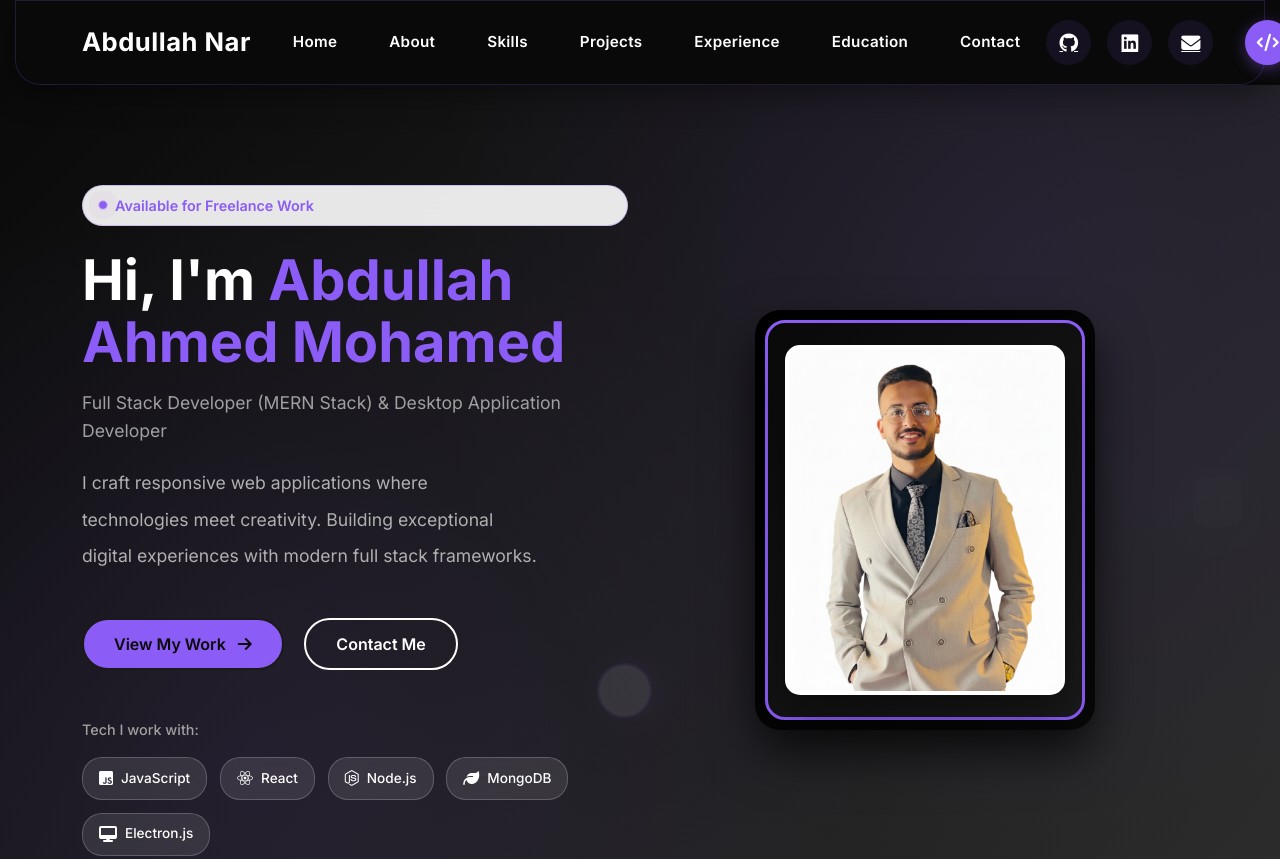
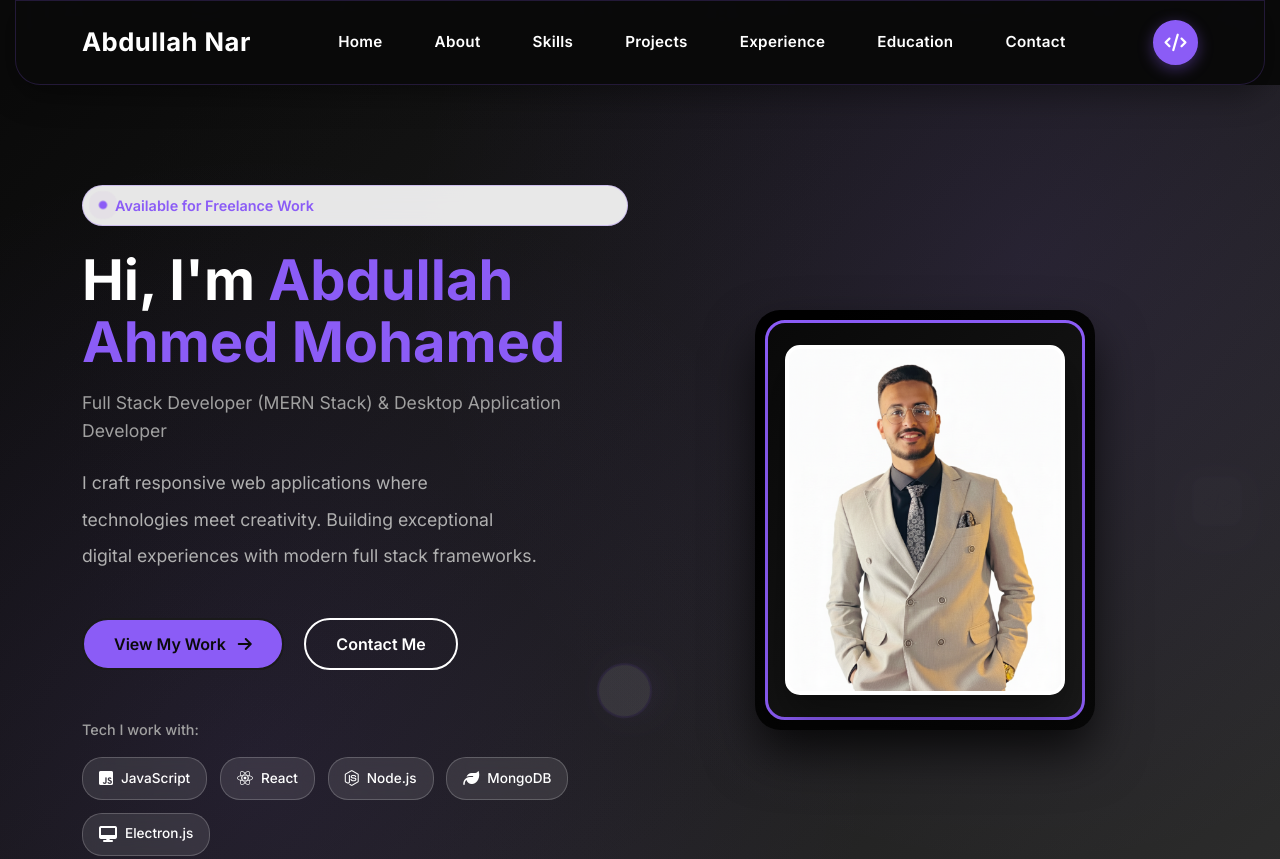
Before and after one commit to AbdullahAhmedNar/portfolio, a website: page index.html in a window 1280 px wide. Shown: the top 859 px of the page. Drawn offline with nearby package versions, Linux system fonts and the light colour scheme.

Commit message:
Update index.html

```diff
--- a/index.html
+++ b/index.html
@@ -108,15 +108,7 @@
             </li>
           </ul>
           <div class="navbar-social">
-            <a href="https://github.com/AbdullahAhmedNar" class="social-nav-link" target="_blank">
-              <i class="fab fa-github"></i>
-            </a>
-            <a href="https://www.linkedin.com/in/abdullah-ahmed-mohamed/" class="social-nav-link" target="_blank">
-              <i class="fab fa-linkedin"></i>
-            </a>
-            <a href="mailto:abdullahahmednar11@gmail.com" class="social-nav-link">
-              <i class="fas fa-envelope"></i>
-            </a>
+
             <button
               class="btn nav-theme-toggle"
               id="themeToggle"
```
